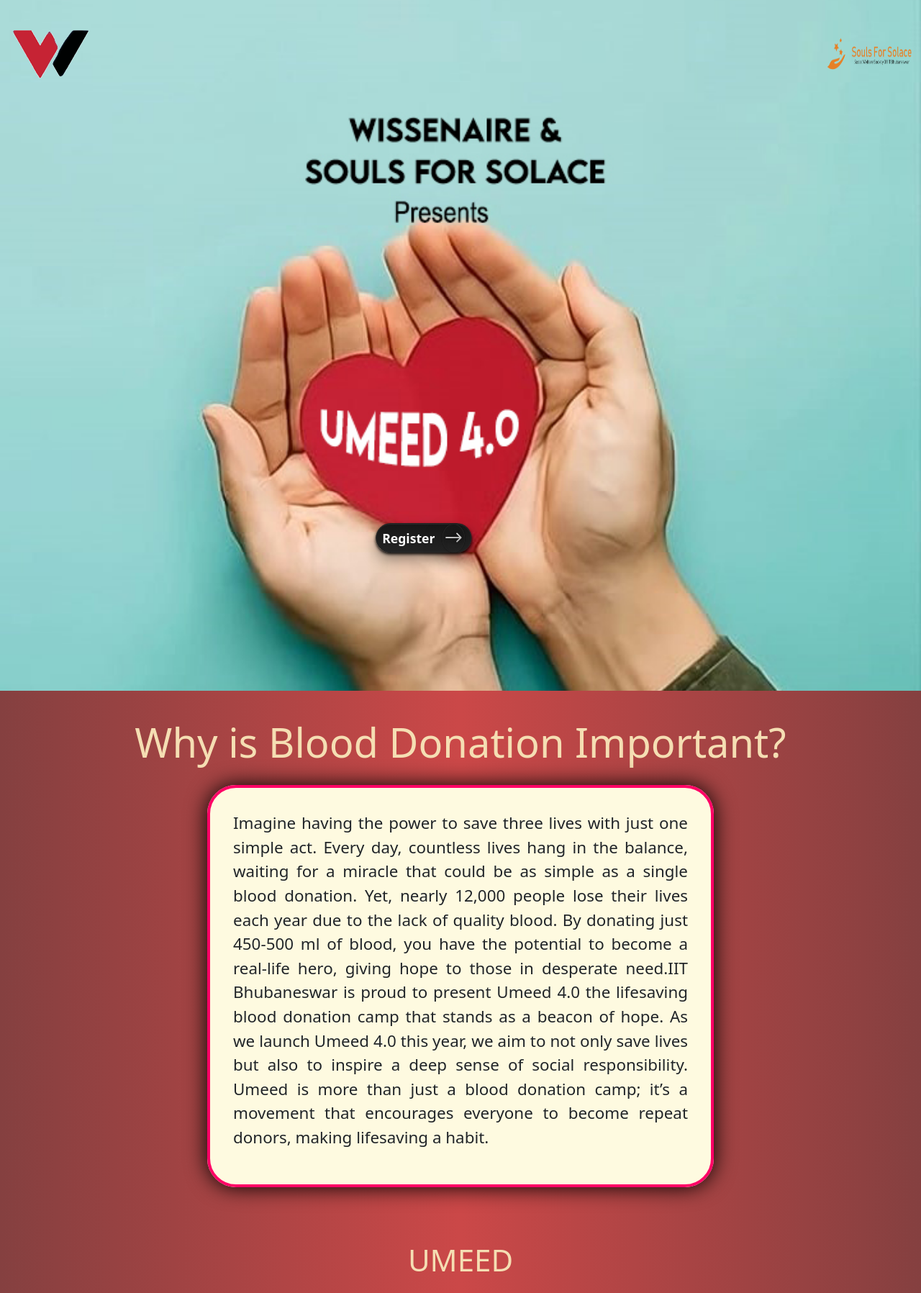
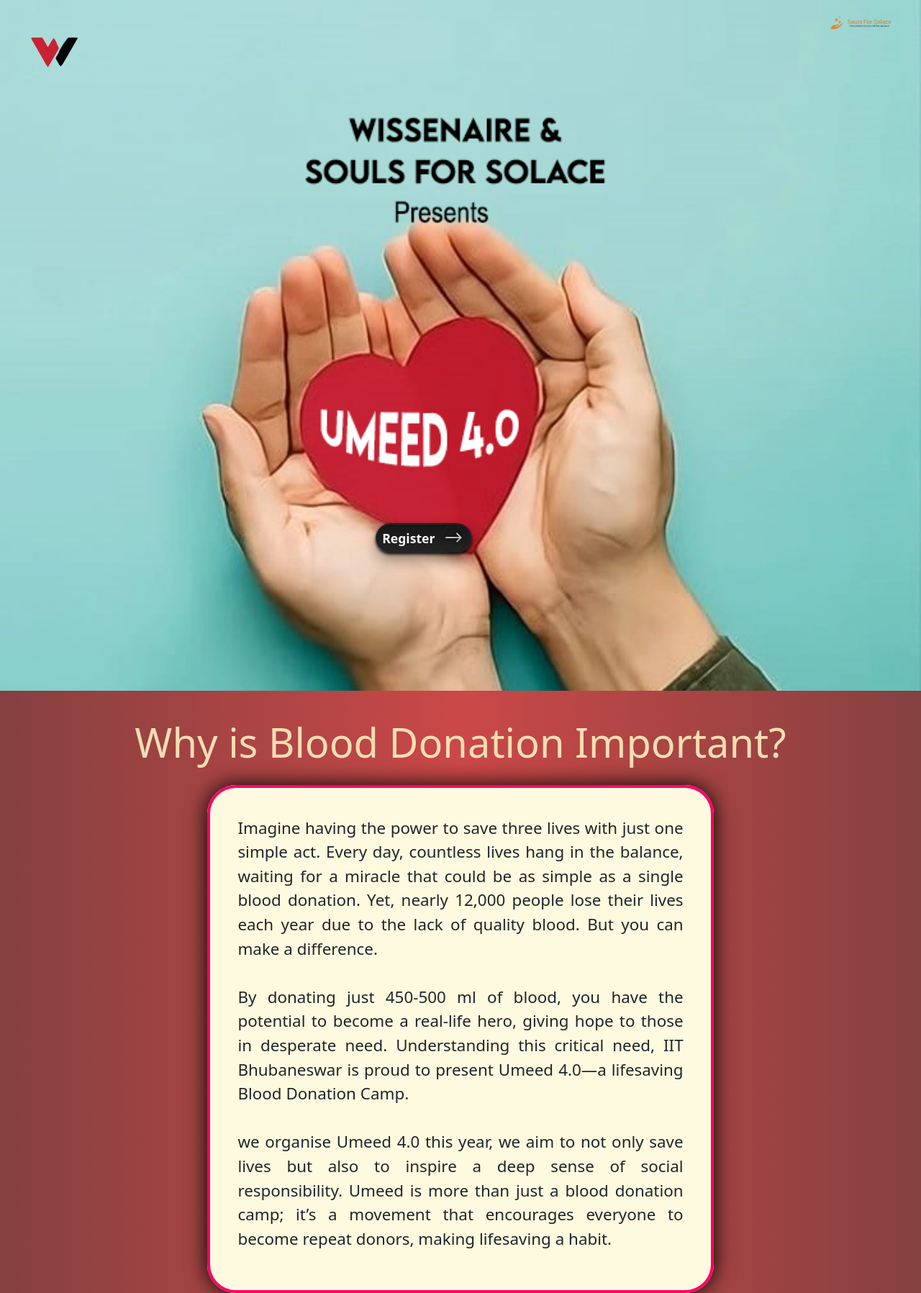
Before and after one commit to SaiSameekshaVaishnavi/UMEED, a plain HTML site: page index.html in a window 1280 px wide. Shown: the top 1797 px of the page at 72% size. Drawn offline with nearby package versions, Linux system fonts and the light colour scheme.

Commit message:
Add files via upload

```diff
--- a/index.html
+++ b/index.html
@@ -16,12 +16,10 @@
     <!--Landing Page-->
     <section id="landing">
       <div class="logos">
-        <img src="./wiss.png" alt="logo" style="float: inline-start" />
-        <img
+        <img class="wiss" src="./wiss.png" alt="logo" style="float: inline-start; padding-top:2%; padding-left:2.5%;" />
+        <img class="s4s"
           src="./s4s.png"
-          width="150"
-          height="150"
-          style="float: inline-end"
+          style="float: inline-end; padding-right:2.5%;";
           alt="logo"
         />
       </div>
@@ -71,18 +69,11 @@
       <h1 class="heading">Why is Blood Donation Important?</h1>
       <fieldset class="fields">
         <p>
-          Imagine having the power to save three lives with just one simple act.
-          Every day, countless lives hang in the balance, waiting for a miracle
-          that could be as simple as a single blood donation. Yet, nearly 12,000
-          people lose their lives each year due to the lack of quality blood. By
-          donating just 450-500 ml of blood, you have the potential to become a
-          real-life hero, giving hope to those in desperate need.IIT Bhubaneswar
-          is proud to present Umeed 4.0 the lifesaving blood donation camp that
-          stands as a beacon of hope. As we launch Umeed 4.0 this year, we aim
-          to not only save lives but also to inspire a deep sense of social
-          responsibility. Umeed is more than just a blood donation camp; it’s a
-          movement that encourages everyone to become repeat donors, making
-          lifesaving a habit.
+            Imagine having the power to save three lives with just one simple act. Every day, countless lives hang in the balance, waiting for a miracle that could be as simple as a single blood donation. Yet, nearly 12,000 people lose their lives each year due to the lack of quality blood. But you can make a difference.
+            <br/>     <br/>
+            By donating just 450-500 ml of blood, you have the potential to become a real-life hero, giving hope to those in desperate need. Understanding this critical need, IIT Bhubaneswar is proud to present Umeed 4.0—a lifesaving Blood Donation Camp.
+            <br/>  <br/>
+            we organise Umeed 4.0 this year, we aim to not only save lives but also to inspire a deep sense of social responsibility. Umeed is more than just a blood donation camp; it’s a movement that encourages everyone to become repeat donors, making lifesaving a habit.
         </p>
       </fieldset>
     </section>
--- a/style.css
+++ b/style.css
@@ -37,6 +37,16 @@
     background-repeat: no-repeat;
     background-size: cover;
     background-position: center;
+}
+
+#landing .wiss {
+    height: 5%;
+    width: 10%;
+}
+
+#landing .s4s {
+    height: 15%;
+    width: 11%;
 }
 
 #landing .clip p {
@@ -143,7 +153,7 @@
     max-height: max-content;
     border-radius: 40px;
     font-size: max(1.75vh, 1.75vw);
-    padding: 2.5%;
+    padding: 3%;
     margin: auto;
     position: relative;
     box-shadow: 0 0 30px black;
@@ -156,7 +166,7 @@
     cursor: pointer;
     opacity: 0;
     transform: rotate(0deg);
-    transition: opacity 0.3s ease-in-out, transform 1s ease-in-out;
+    transition: opacity 0.2s ease-in-out, transform 1s ease-in-out;
 }
 
 #BDC-impo .fields p {
@@ -519,7 +529,7 @@
 #pics-previous .card img {
     width: 100%;
     border-radius: 18px 18px 0 0;
-    object-fit: cover;
+    object-fit: fill;
     height: 300px;
 }
 
@@ -538,14 +548,14 @@
 
 /*spons section*/
 #Spons img {
-    width: 45vw;
+    width: 36vw;
     height: auto;
 }
 
 @media only screen and (max-width:823px) {
     #Spons img {
         margin-top: 2%;
-        width: 50vw;
+        width: 47vw;
         height: auto;
     }
 }
```
